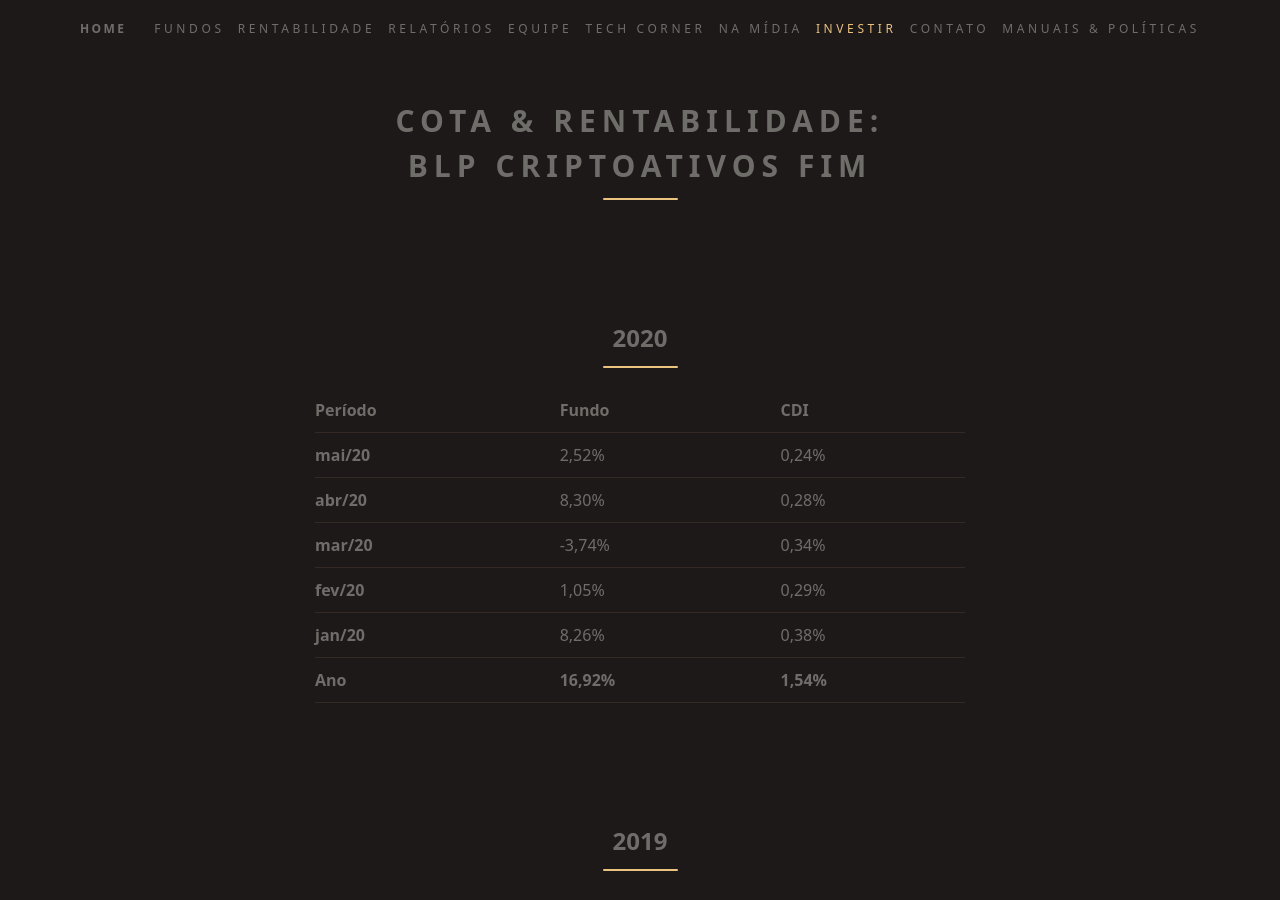
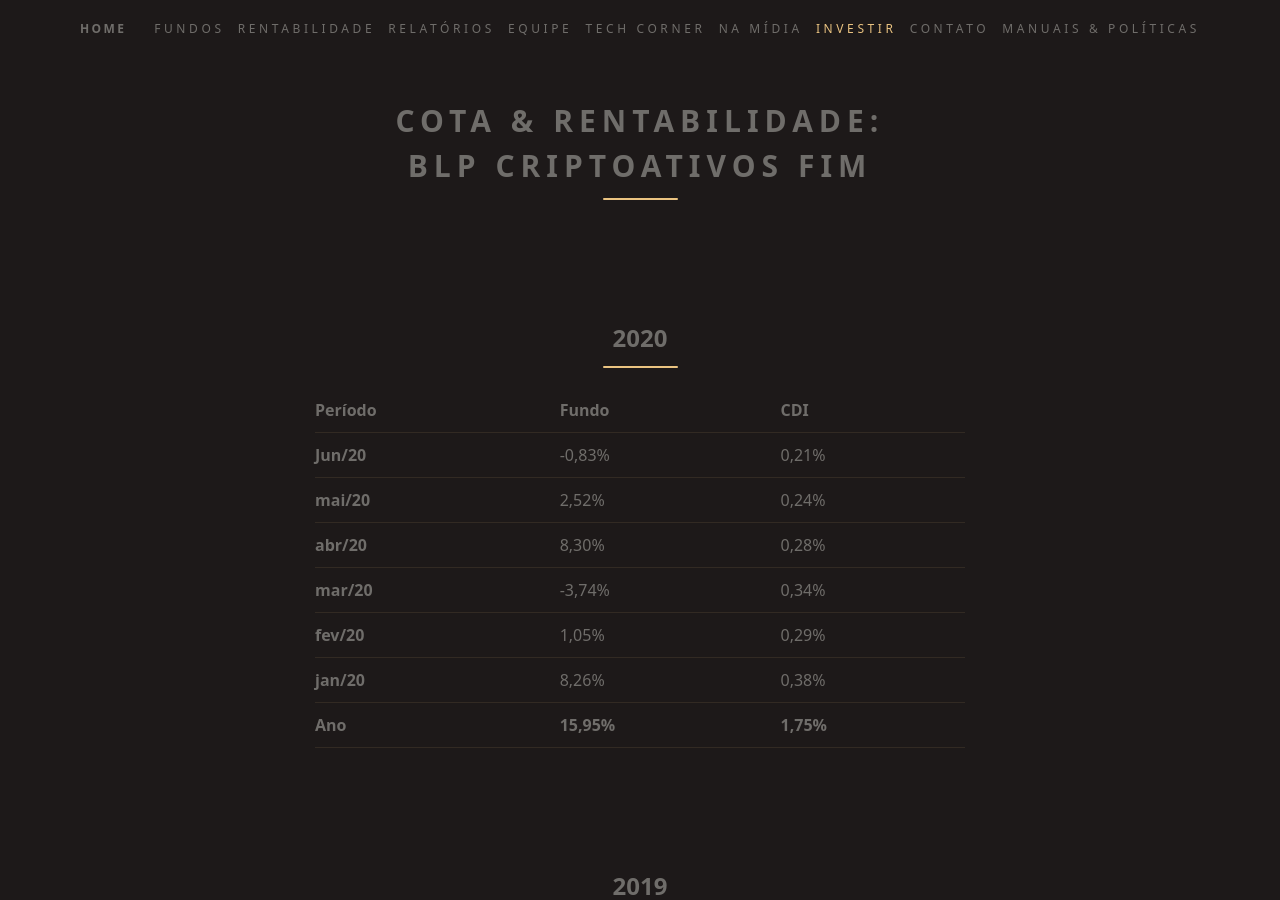
Before and after one commit to ateliedetemas/blpcrypto, a Jekyll site: the page built from _pages/rentabilidade/ativos-fim.md, in a window 1280 px wide and 900 px high. Built offline with Jekyll 4.4.1, drawn with Linux system fonts in a browser that asks for light colours.

Commit message:
Update ativos-fim.md

```diff
--- a/_pages/rentabilidade/ativos-fim.md
+++ b/_pages/rentabilidade/ativos-fim.md
@@ -8,12 +8,13 @@ permalink: "/rentabilidade/ativos-fim/"
 
 Período | Fundo | CDI
 ---|---|---
+**Jun/20** | -0,83% | 0,21%
 **mai/20** | 2,52% | 0,24%
 **abr/20** | 8,30% | 0,28%
 **mar/20** | -3,74% | 0,34%
 **fev/20** | 1,05% | 0,29%
 **jan/20** | 8,26% | 0,38%
-**Ano**  | **16,92%** | **1,54%**
+**Ano**  | **15,95%** | **1,75%**
 
 ## 2019
 
```
